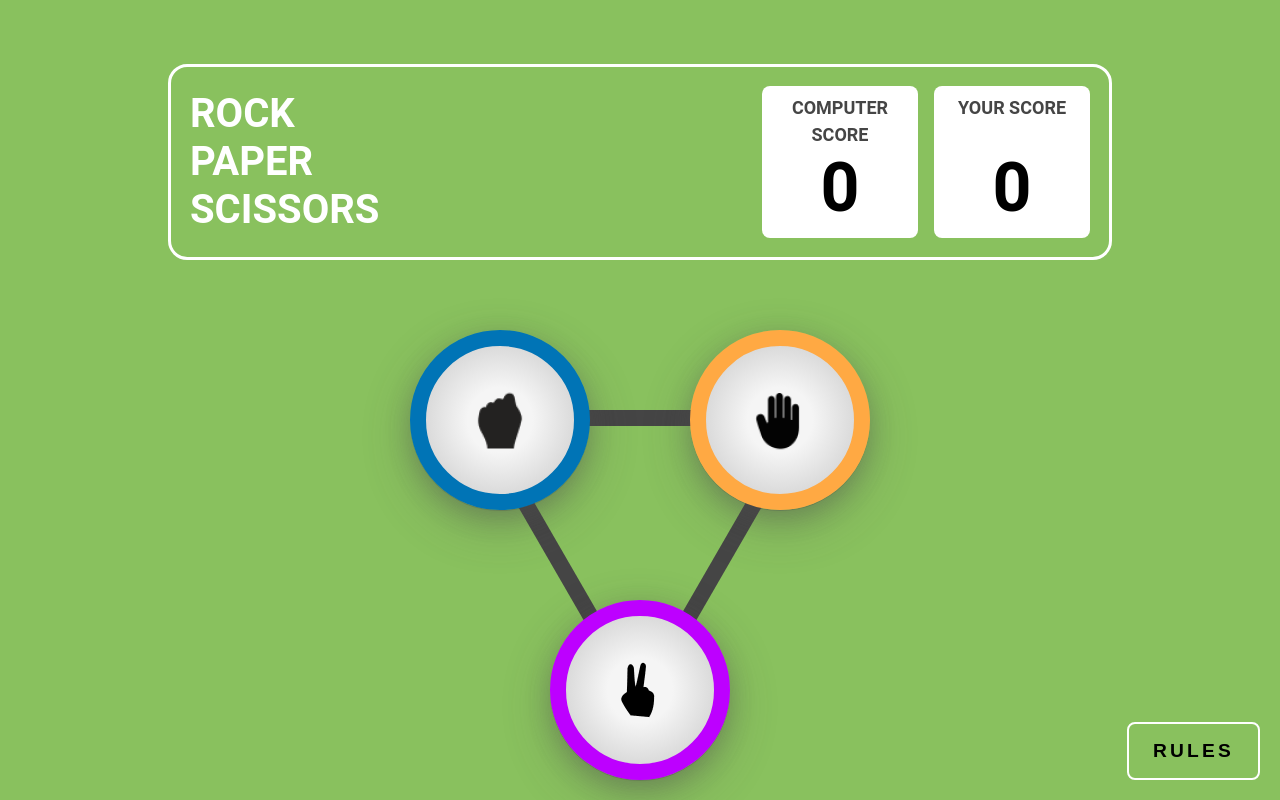
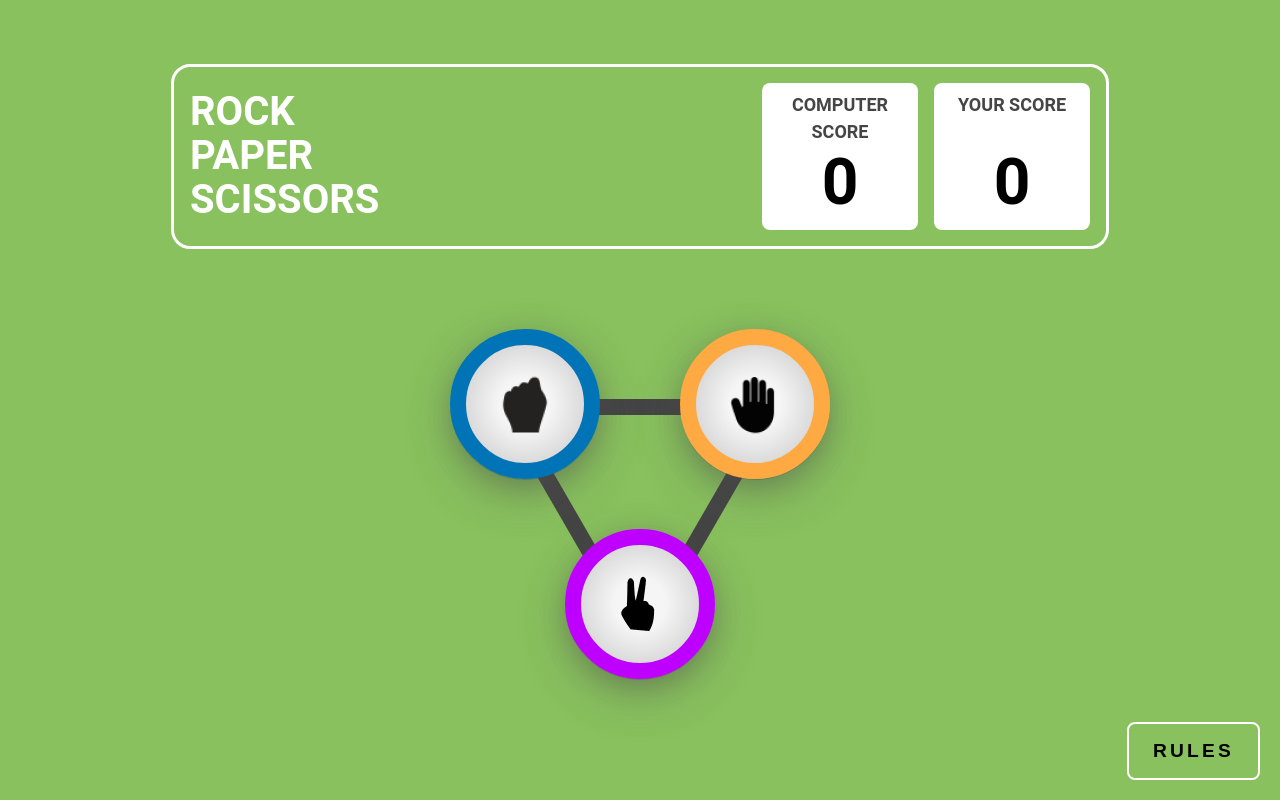
Before and after one commit to Brav3Trav3l3r/rock-paper-scissors, a website built with Vite: page index.html in a window 1280 px wide. Built offline with nearby package versions, Linux system fonts and the light colour scheme.

Commit message:
scale down css

```diff
--- a/style.css
+++ b/style.css
@@ -56,7 +56,7 @@ body {
   justify-content: space-between;
   max-width: 900px;
   border: 3px solid;
-  padding: 1.2rem;
+  padding: 1rem;
   border-radius: 1.2rem;
   align-items: center;
 }
@@ -70,7 +70,7 @@ body {
 .score-board .title {
   display: flex;
   flex-direction: column;
-  line-height: 1.2;
+  line-height: 1.1;
 }
 
 .score-board .title h1 {
@@ -99,7 +99,7 @@ body {
 
 .score-sheet .score h1 {
   line-height: 1.2;
-  font-size: 4.25rem;
+  font-size: 4rem;
   font-weight: 700;
 }
 
@@ -114,12 +114,12 @@ body {
 .play-board {
   position: relative;
   margin-top: 50px;
-  height: 300px;
+  height: 240px;
 }
 
 .lines > div {
   height: 1rem;
-  width: 300px;
+  width: 240px;
   background-color: var(--neurtal-color);
   border: 2px black;
 }
@@ -147,7 +147,7 @@ body {
   box-shadow: rgba(76, 76, 76, 0.3) 0px 1px 0px,
     rgba(76, 76, 76, 0.3) 0px 8px 24px, rgba(76, 76, 76, 0.3) 0px 16px 48px;
   border-radius: 50%;
-  width: 180px;
+  width: 150px;
   aspect-ratio: 1;
   display: flex;
   align-items: center;
@@ -197,16 +197,16 @@ body {
 }
 
 .game-key.rock {
-  top: -80px;
-  left: -80px;
+  top: -70px;
+  left: -70px;
 }
 .game-key.scissors {
-  bottom: -70px;
-  left: 60px;
+  bottom: -40px;
+  left: 45px;
 }
 .game-key.paper {
-  top: -80px;
-  right: -80px;
+  top: -70px;
+  right: -70px;
 }
 
 /* actions */
@@ -322,6 +322,7 @@ li::before {
 }
 
 .hand h2 {
+  font-size: 1.2rem;
   z-index: 10;
   font-weight: 600;
 }
@@ -334,13 +335,15 @@ li::before {
 }
 
 .message h1 {
-  font-size: 3rem;
-  line-height: 1.2;
+  letter-spacing: 0.25rem;
+  font-size: 2.3rem;
+  line-height: 1.3;
 }
 
 .message h2 {
-  font-size: 2rem;
-  line-height: 1.2;
+  letter-spacing: 0.125rem;
+  font-size: 1.725rem;
+  line-height: 1.3;
 }
 
 .message .btn {
```
